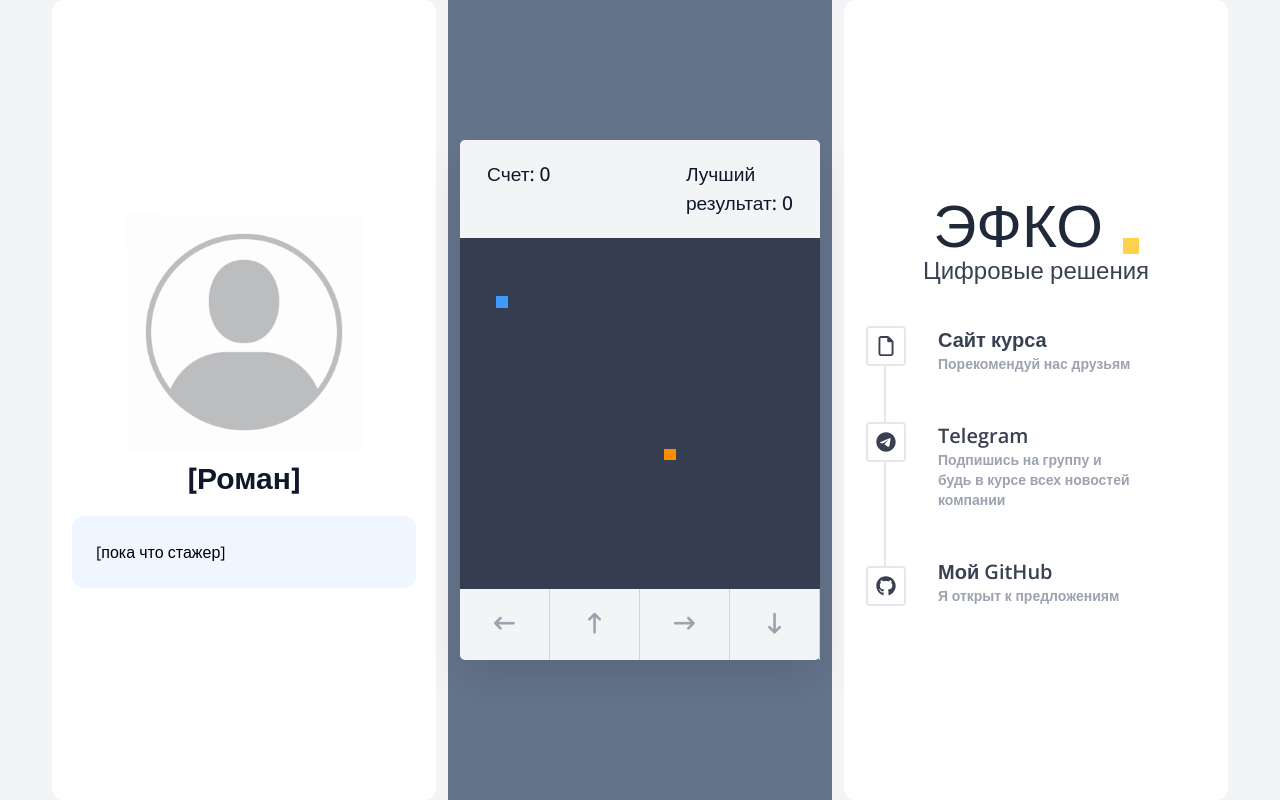
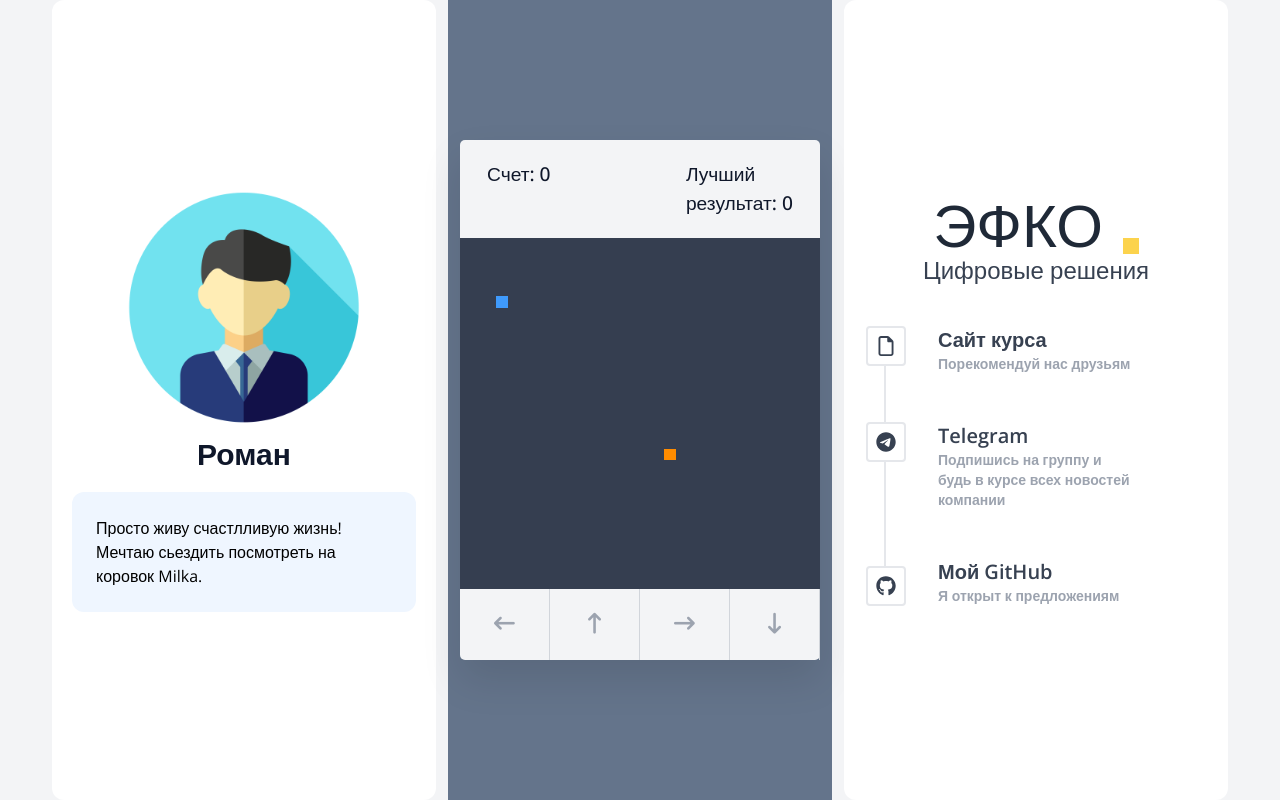
Before and after one commit to NXUP-AQA/JSzmeyka, a plain HTML site: page index.html in a window 1280 px wide. Drawn offline with nearby package versions, Linux system fonts and the light colour scheme.

Commit message:
add information about yourself

```diff
--- a/index.html
+++ b/index.html
@@ -34,17 +34,17 @@
             <!-- TODO: 8. Добавить свое фото -->
             <img
               class="w-60 h-60"
-              src="img/default_avatar.jpeg"
-              alt="Ваше фото"
+              src="img/team-1.png"
+              alt="ваше фото"
             />
           </div>
           <!-- TODO: 9. Добавить свое имя -->
-          <h1 class="text-3xl font-bold text-slate-900">[Роман]</h1>
+          <h1 class="text-3xl font-bold text-slate-900">Роман</h1>
         </div>
 
         <!-- TODO: 10. Добавить информацию о себе -->
         <div class="bg-blue-50 w-full rounded-xl p-6">
-          [пока что стажер]
+          Просто живу счастлливую жизнь! Мечтаю сьездить посмотреть на коровок Milka.
         </div>
       </div>
 
@@ -160,7 +160,7 @@
               <div>
                 <!-- TODO: 11. Добавить ссылку на свой профиль в GitHub -->
                 <a
-                  href="[ссылка на ваш профиль в GitHub]"
+                  href="https://github.com/NXUP-AQA"
                   class="text-gray-700 text-xl font-semibold"
                   >Мой GitHub</a
                 >
```
Also changed, not shown: img/team-1.png (added).
